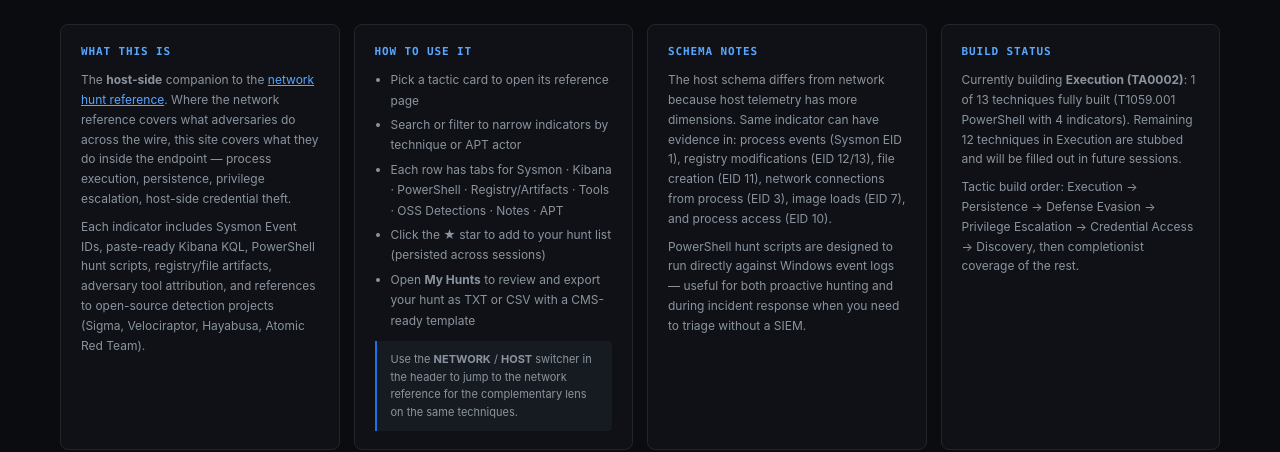
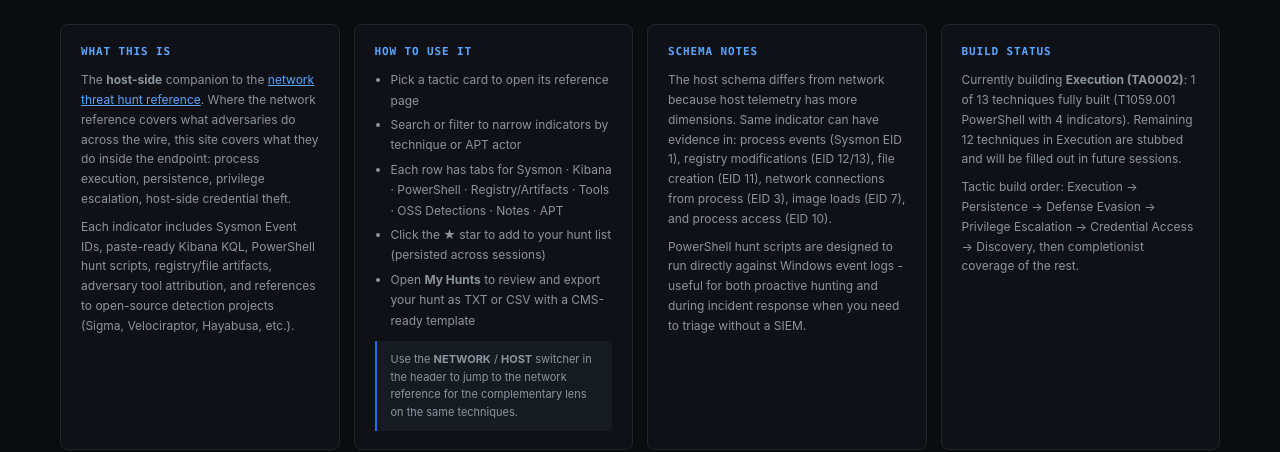
Before and after one commit to crimsonpistil/host-reference, a plain HTML site: page index.html in a window 1280 px wide. Shown: the part 1107-1559 px from the top of the page. Drawn offline with Linux system fonts and the light colour scheme.

Commit message:
syntax updates

```diff
--- a/index.html
+++ b/index.html
@@ -61,7 +61,7 @@
   </div>
 </div>
 
-<span class="section-label">Available</span>
+<span class="section-label">Tactics</span>
 <div class="tactic-grid">
 
   <a href="execution.html" class="tactic-card" data-tags="execution ta0002 powershell cmd vbscript jscript wmi scheduled task service mshta rundll32 regsvr32 native api shared modules user execution">
@@ -125,8 +125,8 @@
 
     <div class="info-card">
       <h3>What this is</h3>
-      <p>The <strong>host-side</strong> companion to the <a href="https://hunt.6b74.dev" style="color:var(--accent)">network hunt reference</a>. Where the network reference covers what adversaries do across the wire, this site covers what they do inside the endpoint &mdash; process execution, persistence, privilege escalation, host-side credential theft.</p>
-      <p>Each indicator includes Sysmon Event IDs, paste-ready Kibana KQL, PowerShell hunt scripts, registry/file artifacts, adversary tool attribution, and references to open-source detection projects (Sigma, Velociraptor, Hayabusa, Atomic Red Team).</p>
+      <p>The <strong>host-side</strong> companion to the <a href="https://hunt.6b74.dev" style="color:var(--accent)">network threat hunt reference</a>. Where the network reference covers what adversaries do across the wire, this site covers what they do inside the endpoint: process execution, persistence, privilege escalation, host-side credential theft.</p>
+      <p>Each indicator includes Sysmon Event IDs, paste-ready Kibana KQL, PowerShell hunt scripts, registry/file artifacts, adversary tool attribution, and references to open-source detection projects (Sigma, Velociraptor, Hayabusa, etc.).</p>
     </div>
 
     <div class="info-card">
@@ -146,7 +146,7 @@
     <div class="info-card">
       <h3>Schema notes</h3>
       <p>The host schema differs from network because host telemetry has more dimensions. Same indicator can have evidence in: process events (Sysmon EID 1), registry modifications (EID 12/13), file creation (EID 11), network connections from process (EID 3), image loads (EID 7), and process access (EID 10).</p>
-      <p>PowerShell hunt scripts are designed to run directly against Windows event logs &mdash; useful for both proactive hunting and during incident response when you need to triage without a SIEM.</p>
+      <p>PowerShell hunt scripts are designed to run directly against Windows event logs - useful for both proactive hunting and during incident response when you need to triage without a SIEM.</p>
     </div>
 
     <div class="info-card">
```
